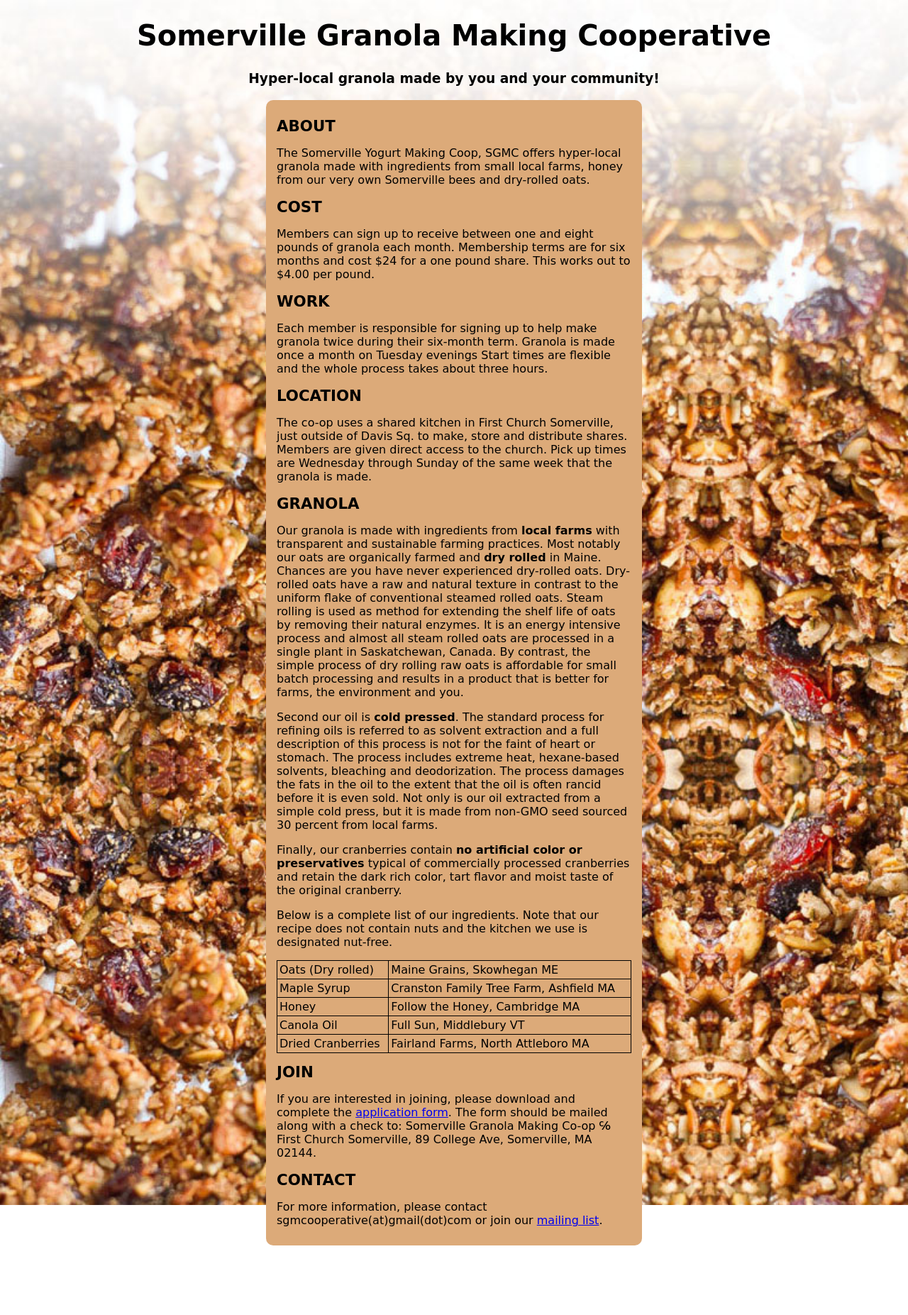
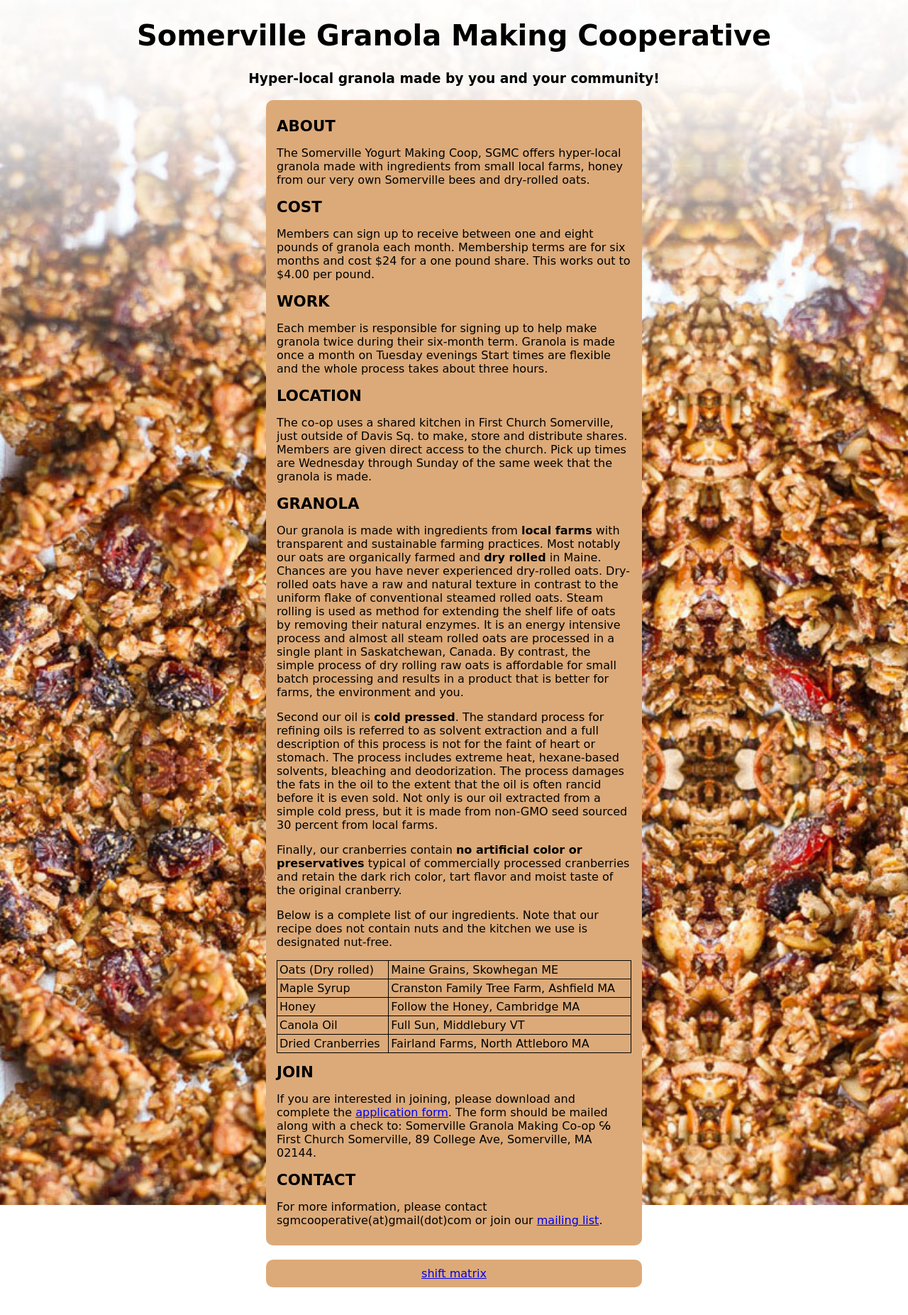
Before and after one commit to somervillegranolamakingcoop/somervillegranolamakingcoop.github.io, a Jekyll site: the page built from index.html, in a window 1280 px wide. Shown: the whole page at 71% size. Built offline with Jekyll 4.4.1, drawn with Linux system fonts in a browser that asks for light colours; before the commit the page ends 1774 px from its top, so only the background shows below that.

Commit message:
footer has link to shift schedule

```diff
--- a/_layouts/default.html
+++ b/_layouts/default.html
@@ -16,6 +16,13 @@
   <div id="main">
     {{ content }}
   </div>
+  <div style="clear:both"></div>
+  <div id="footer">
+    <ul>
+    <li><a href="/shift_matrix.html">shift matrix</a></li>
+    </ul>
+  </div>
+  <div style="clear:both"></div>
   <br>
 </body>
 
--- a/stylesheet.css
+++ b/stylesheet.css
@@ -19,7 +19,7 @@ body {
   background-image:url("granola.jpg");
   background-repeat:no-repeat;
   /* background-position:0px 10px; */
-   background-size:2000px;
+  background-size:2000px;
 }
 
 #title{
@@ -36,11 +36,31 @@ body {
   width:500px;
   display:block;
   margin-top:20px;
+  margin-bottom:20px;
   margin-left:auto;
   margin-right:auto;
   border-radius:10px;
   background-color:#DCAA79;
   padding:10px 15px 10px;
+}
+#footer {
+  width:500px;
+  display:block;
+  margin-top:20px;
+  margin-bottom:20px;
+  margin-left:auto;
+  margin-right:auto;
+  border-radius:10px;
+  background-color:#DCAA79;
+  padding:10px 15px 10px;
+  margin-bottom: 20px;
+
+  text-align: center;
+}
+#footer ul {
+  list-style-type: none;
+  margin: 0;
+  padding: 0;
 }
 
 table {
```
